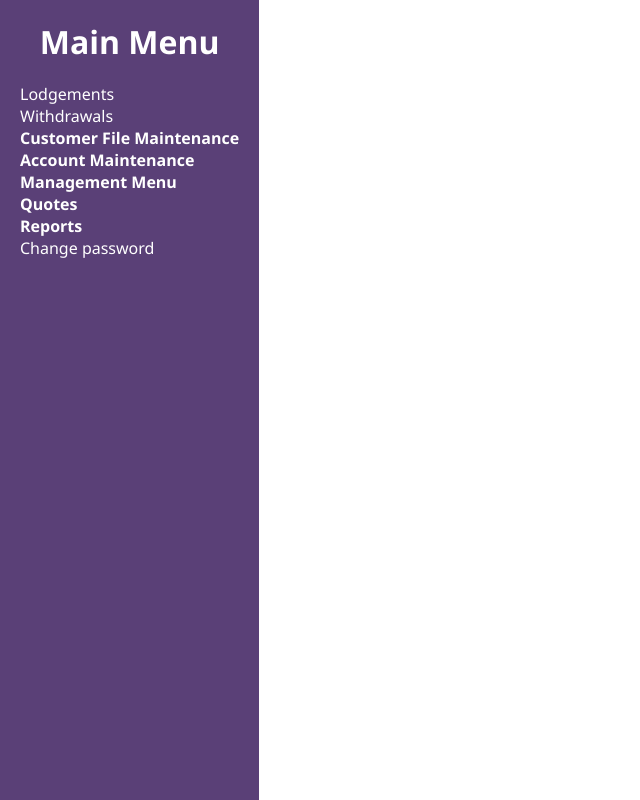
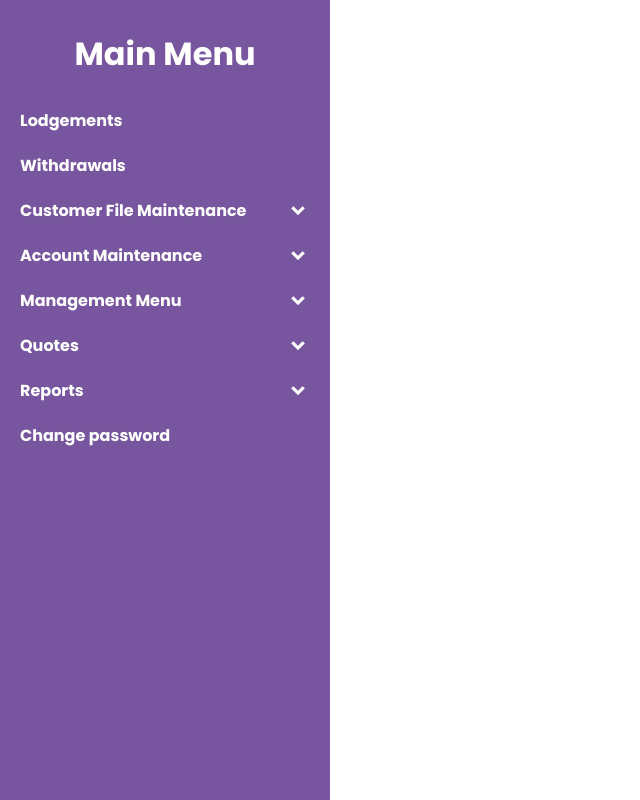
Before and after one commit to kylepunta/BankingSystem, a PHP site: page / in a window 1280 px wide. Shown: the whole page, without its empty margins (0-640 px from the left). Run offline with PHP 8.4, Linux system fonts and the light colour scheme.

Commit message:
Updated menu and ER entities

```diff
--- a/test menu/index.html
+++ b/test menu/index.html
@@ -5,6 +5,10 @@
     <meta name="viewport" content="width=device-width, initial-scale=1.0">
     <title>Document</title>
     <link rel="stylesheet" href="./styles.css">
+    <link rel="stylesheet" href="https://fonts.googleapis.com/css2?family=Material+Symbols+Outlined:opsz,wght,FILL,GRAD@20..48,100..700,0..1,-50..200&icon_names=keyboard_arrow_down" />
+    <link rel="preconnect" href="https://fonts.googleapis.com">
+    <link rel="preconnect" href="https://fonts.gstatic.com" crossorigin>
+    <link href="https://fonts.googleapis.com/css2?family=Poppins:ital,wght@0,100;0,200;0,300;0,400;0,500;0,600;0,700;0,800;0,900;1,100;1,200;1,300;1,400;1,500;1,600;1,700;1,800;1,900&display=swap" rel="stylesheet">
 </head>
 <body>
     <nav class="sidenav">
@@ -13,7 +17,7 @@
             <li><a href="">Lodgements</a></li>
             <li><a href="">Withdrawals</a></li>
             <li class="dropdown">
-                <button>Customer File Maintenance</button>
+                <button>Customer File Maintenance<div class="material-symbols-outlined">keyboard_arrow_down</div></button>
                 <ul>
                     <li><a href="">Add a new customer</a></li>
                     <li><a href="">Delete a customer</a></li>
@@ -21,10 +25,10 @@
                 </ul>
             </li>
             <li class="dropdown">
-                <button>Account Maintenance</button>
+                <button>Account Maintenance<div class="material-symbols-outlined">keyboard_arrow_down</div></button>
                 <ul>
                     <li class="dropdown">
-                        <button>Deposit Account</button>
+                        <button>Deposit Account<div class="material-symbols-outlined">keyboard_arrow_down</div></button>
                         <ul>
                             <li><a href="">Open an account</a></li>
                             <li><a href="">Close an account</a></li>
@@ -32,7 +36,7 @@
                         </ul>
                     </li>
                     <li class="dropdown">
-                        <button>Loan Account</button>
+                        <button>Loan Account<div class="material-symbols-outlined">keyboard_arrow_down</div></button>
                         <ul>
                             <li><a href="">Open an account</a></li>
                             <li><a href="">Close an account</a></li>
@@ -40,7 +44,7 @@
                         </ul>
                     </li>
                     <li class="dropdown">
-                        <button>Current Account</button>
+                        <button>Current Account<div class="material-symbols-outlined">keyboard_arrow_down</div></button>
                         <ul>
                             <li><a href="">Open an account</a></li>
                             <li><a href="">Close an account</a></li>
@@ -50,7 +54,7 @@
                 </ul>
             </li>
             <li class="dropdown">
-                <button>Management Menu</button>
+                <button>Management Menu<div class="material-symbols-outlined">keyboard_arrow_down</div></button>
                 <ul>
                     <li><a href="">Charge interest on overdrawn current accounts</a></li>
                     <li><a href="">Calculate interest on deposit accounts</a></li>
@@ -61,7 +65,7 @@
                 </ul>
             </li>
             <li class="dropdown">
-                <button>Quotes</button>
+                <button>Quotes<div class="material-symbols-outlined">keyboard_arrow_down</div></button>
                 <ul>
                     <li><a href="">Quote loan repayments</a></li>
                     <li><a href="">Quote deposit rate</a></li>
@@ -70,7 +74,7 @@
                 </ul>
             </li>
             <li class="dropdown">
-                <button>Reports</button>
+                <button>Reports<div class="material-symbols-outlined">keyboard_arrow_down</div></button>
                 <ul>
                     <li><a href="">Deposit account history</a></li>
                     <li><a href="">Loan account history</a></li>
--- a/test menu/styles.css
+++ b/test menu/styles.css
@@ -1,5 +1,5 @@
 :root {
-    --sidebar-bg-color: #5A4077;
+    --sidebar-bg-color: #78569F;
 }
 
 * {
@@ -11,9 +11,18 @@
     font-weight: 400;
 }
 
+.sidenav * {
+    font-family: 'poppins';
+}
+
 html, body {
     height: 100%;
     margin: 0;
+}
+
+body {
+    display: grid;
+    grid-template-columns: auto 4fr;
 }
 
 .hidden {
@@ -21,24 +30,57 @@ html, body {
 }
 
 .sidenav {
-    width: fit-content;
+    width: 330px;
     height: 100%;
     display: flex;
     flex-direction: column;
     background-color: var(--sidebar-bg-color);
     color: white;
-    padding: 20px;
+    font-family: 'poppins';
 }
 
 .sidenav ul {
     list-style: none;
+    padding: 0px 20px 0px 20px;
 }
 
 .sidenav h2 {
     font-size: 32px;
     text-align: center;
     font-weight: 700;
-    padding-bottom: 20px;
+    padding: 30px 0px 10px 0px;
+}
+
+.sidenav button {
+    background-color: var(--sidebar-bg-color);
+    border: none;
+    color: #fff;
+    font-weight: bold;
+    display: flex;
+    align-items: center;
+    justify-content: space-between;
+    flex: 1;
+}
+
+.sidenav button > div{
+    font-weight: bold;
+}
+
+.sidenav li {
+    padding-top: 20px;
+    display: flex;
+}
+
+.sidenav .dropdown > ul{
+    padding-left: 15px;
+}
+
+.sidenav > ul > li > a {
+    font-weight: bold;
+}
+
+li.dropdown {
+    flex-direction: column;
 }
 
 a:visited {
@@ -48,10 +90,3 @@ a:visited {
 a {
     text-decoration: none;
 }
-
-.sidenav button {
-    background-color: var(--sidebar-bg-color);
-    border: none;
-    color: #fff;
-    font-weight: bold;
-}
```
Also changed, not shown: entities.md (+26 -13 lines).
